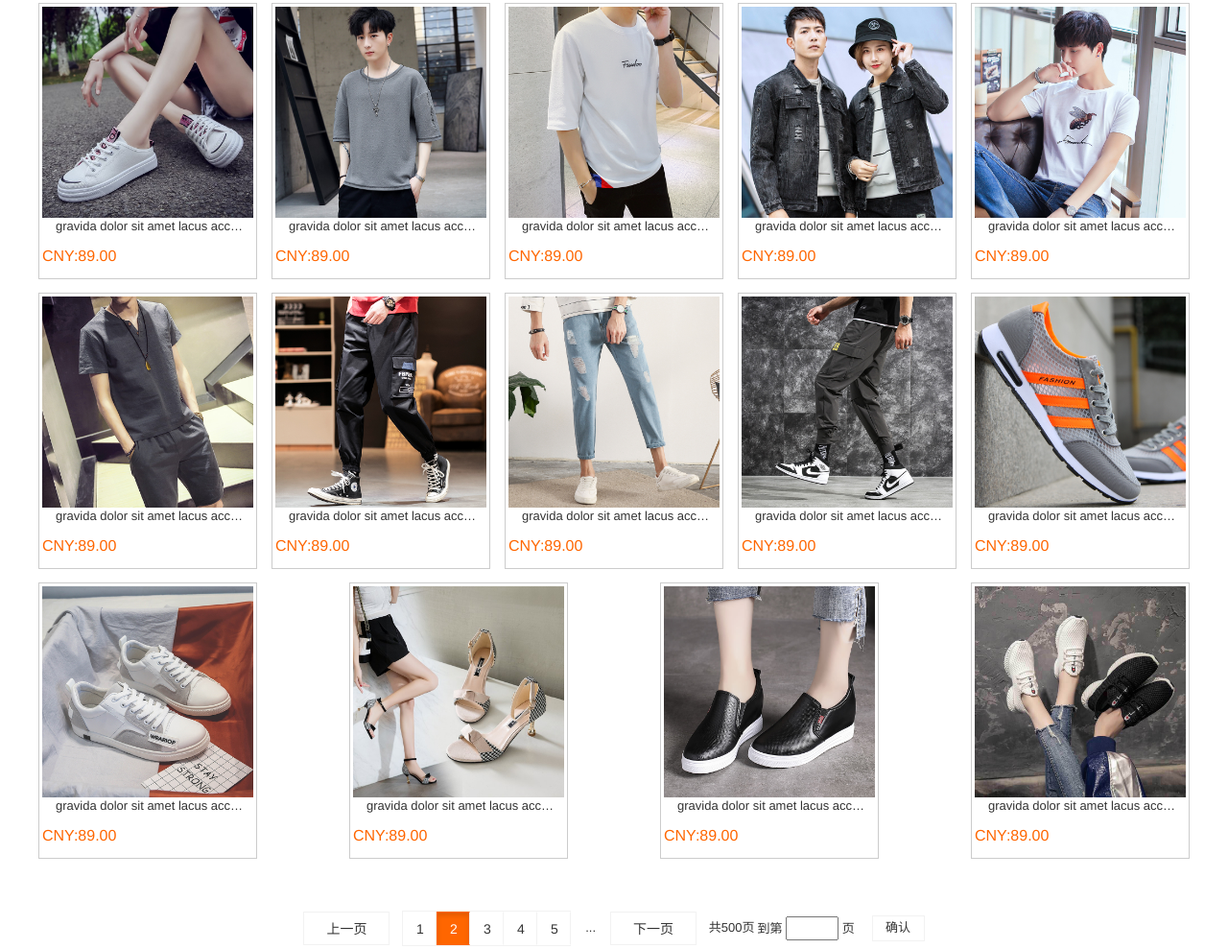
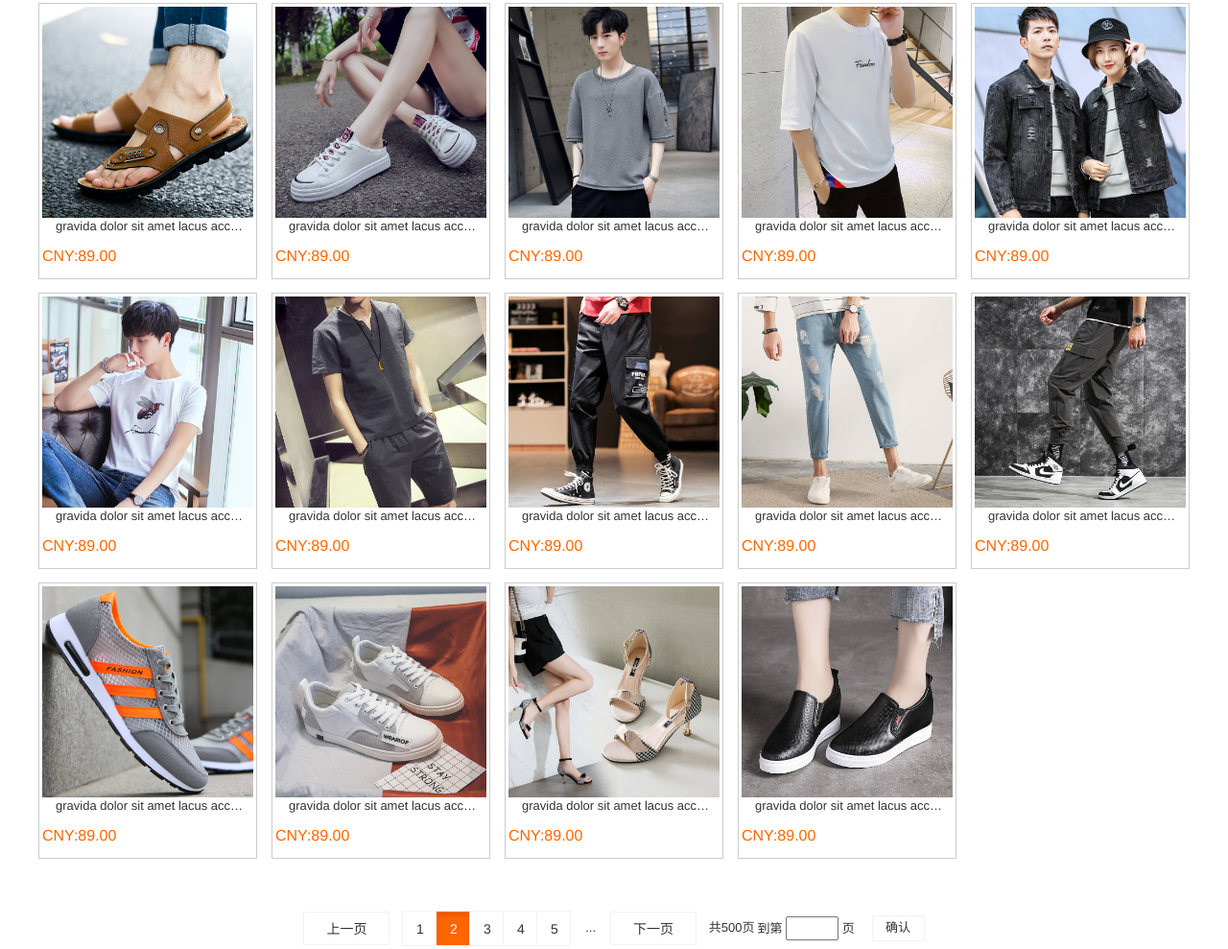
Before and after one commit to xaixia/maitot, a plain HTML site: page search.htm in a window 1280 px wide. Shown: the part 826-1815 px from the top of the page at 96% size. Drawn offline with Linux system fonts and the light colour scheme.

Commit message:
'商品页对齐效果'

```diff
--- a/css/search.css
+++ b/css/search.css
@@ -97,6 +97,7 @@
     width: 1200px;
     margin: 20px 0 40px 0;
     display: inline-flex;
+    flex-wrap: wrap;
 }
 
 .search-goods-content .search-goods-left img {
@@ -107,7 +108,8 @@
 .search-goods-content ul {
     display: inline-flex;
     flex-wrap: wrap;
-    justify-content: space-between;
+    width: 1200px;
+    justify-content: start;
 }
 
 .search-goods-content ul li {
@@ -117,7 +119,11 @@
     align-items: center;
     border-color: rgba(204, 204, 204, 1);
     width: 19%;
+    margin: 0 0 0 1.25%;
     height: 288px;
+}
+.search-goods-content ul li:nth-child(1) {
+    margin: 0;
 }
 
 .search-goods-content ul li .search-good {
--- a/search.htm
+++ b/search.htm
@@ -211,6 +211,16 @@
                     </li>
                     <li>
                         <a class="search-good" href="">
+                            <img src="img/index/p41.jpg" alt="">
+                            <p> gravida dolor sit amet lacus accu gravida dolor sit amet lacus accu gravida dolor sit
+                                amet lacus accu</p>
+                            <b>CNY:89.00</b>
+                        </a>
+                    </li>
+                </ul>
+                <ul>
+                    <li>
+                        <a class="search-good" href="">
                             <img src="img/index/p4.jpg" alt="">
                             <p> gravida dolor sit amet lacus accu gravida dolor sit amet lacus accu gravida dolor sit
                                 amet lacus accu</p>
@@ -249,6 +259,8 @@
                             <b>CNY:89.00</b>
                         </a>
                     </li>
+                </ul>
+                <ul>
                     <li>
                         <a class="search-good" href="">
                             <img src="img/index/p13.jpg" alt="">
@@ -289,6 +301,8 @@
                             <b>CNY:89.00</b>
                         </a>
                     </li>
+                </ul>
+                <ul>
                     <li>
                         <a class="search-good" href="">
                             <img src="img/index/p29.gif" alt="">
@@ -329,6 +343,8 @@
                             <b>CNY:89.00</b>
                         </a>
                     </li>
+                </ul>
+                <ul>
                     <li>
                         <a class="search-good" href="">
                             <img src="img/index/p37.jpg" alt="">
@@ -356,14 +372,6 @@
                     <li>
                         <a class="search-good" href="">
                             <img src="img/index/p40.jpg" alt="">
-                            <p> gravida dolor sit amet lacus accu gravida dolor sit amet lacus accu gravida dolor sit
-                                amet lacus accu</p>
-                            <b>CNY:89.00</b>
-                        </a>
-                    </li>
-                    <li>
-                        <a class="search-good" href="">
-                            <img src="img/index/p41.jpg" alt="">
                             <p> gravida dolor sit amet lacus accu gravida dolor sit amet lacus accu gravida dolor sit
                                 amet lacus accu</p>
                             <b>CNY:89.00</b>
```
